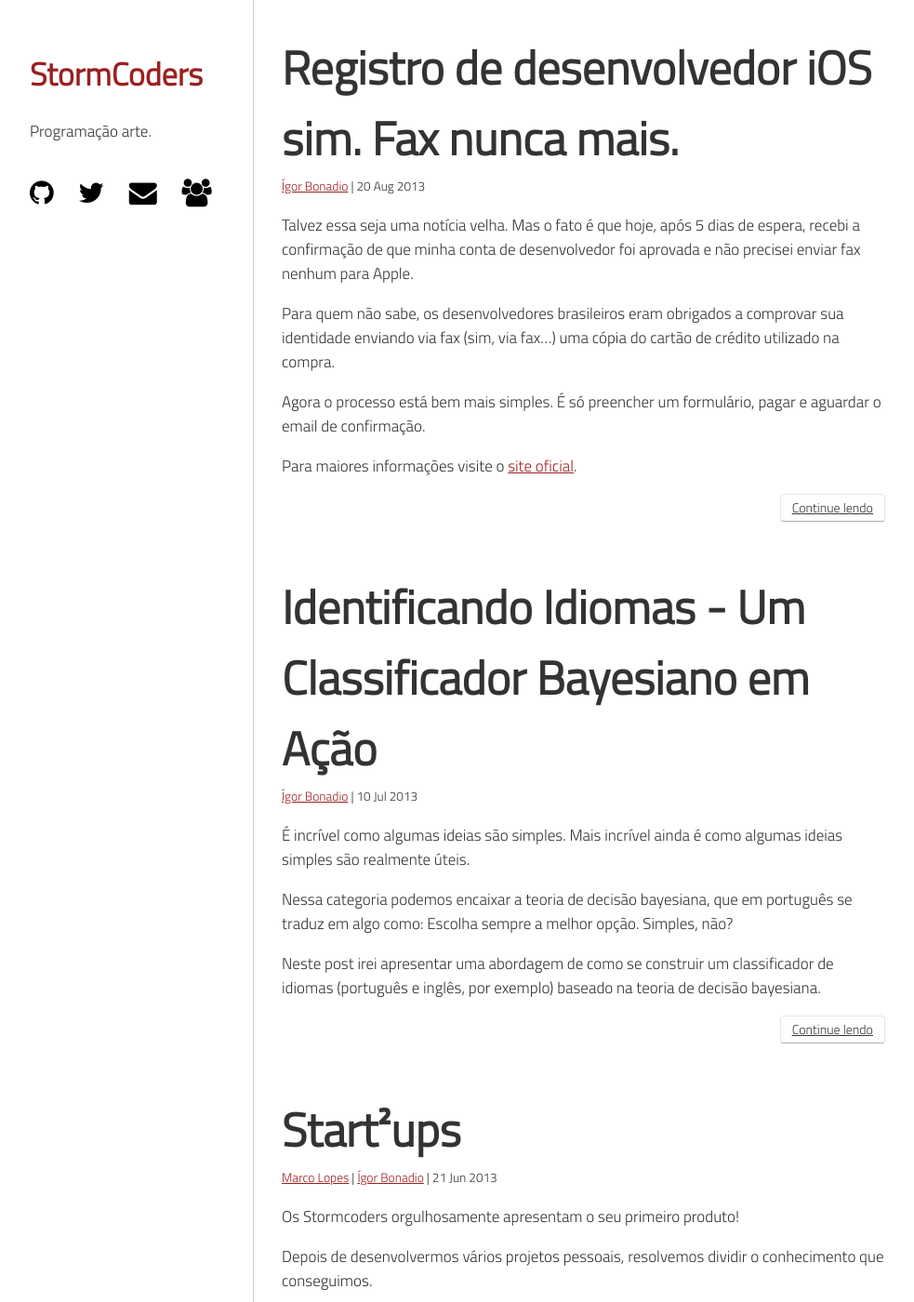
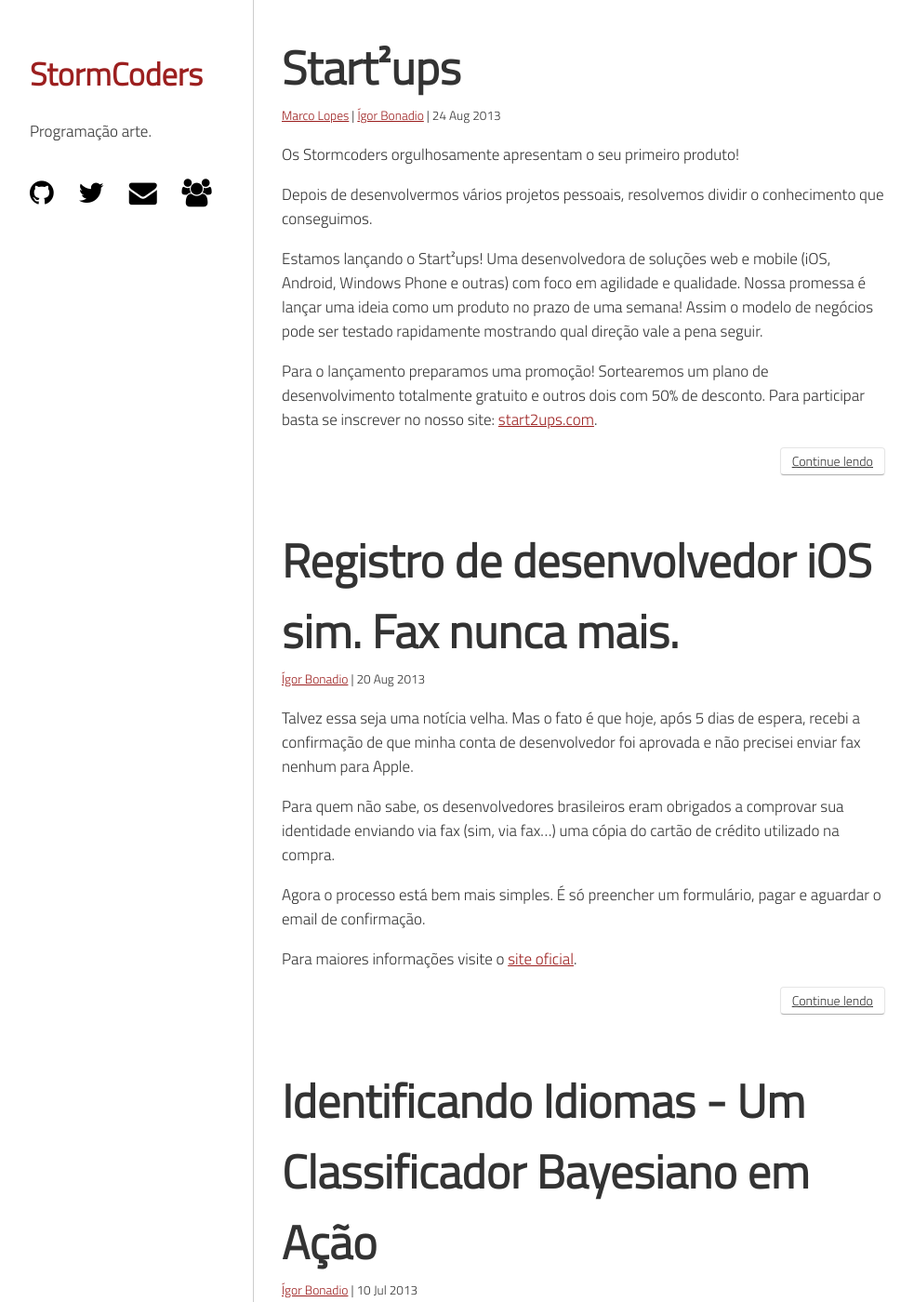
Before and after one commit to stormcoders/stormcoders.github.io, a Jekyll site: the page built from index.html, in a window 1280 px wide and 1400 px high. Shown: the whole window at 93% size, without its empty margins (178-1161 px from the left). Built offline with Jekyll 4.4.1, drawn with Linux system fonts in a browser that asks for light colours; some of the changed text lies outside the part shown.

Commit message:
corrigindo data do post inaugural do start2ups

```diff
--- a/_posts/2013-08-24-start2ups.markdown
+++ b/_posts/2013-08-24-start2ups.markdown
@@ -1,7 +1,7 @@
 ---
 layout: post
 title:  "Start²ups"
-date:   2013-06-21 21:12:39
+date:   2013-08-24 21:12:39
 authors:
   - name: Marco Lopes
     anchor: marco
@@ -14,7 +14,7 @@
 
 Depois de desenvolvermos vários projetos pessoais, resolvemos dividir o conhecimento que conseguimos.
 
-Estamos lançando o Start2ups! Uma desenvolvedora de soluções web e mobile (iOS, Android, Windows Phone e outras) com foco em agilidade e qualidade. Nossa promessa é lançar uma ideia como um produto no prazo de uma semana! Assim o modelo de negócios pode ser testado rapidamente mostrando qual direção vale a pena seguir.
+Estamos lançando o Start²ups! Uma desenvolvedora de soluções web e mobile (iOS, Android, Windows Phone e outras) com foco em agilidade e qualidade. Nossa promessa é lançar uma ideia como um produto no prazo de uma semana! Assim o modelo de negócios pode ser testado rapidamente mostrando qual direção vale a pena seguir.
 
 Para o lançamento preparamos uma promoção! Sortearemos um plano de desenvolvimento totalmente gratuito e outros dois com 50% de desconto. Para participar basta se inscrever no nosso site: [start2ups.com][start2ups].
 
```
